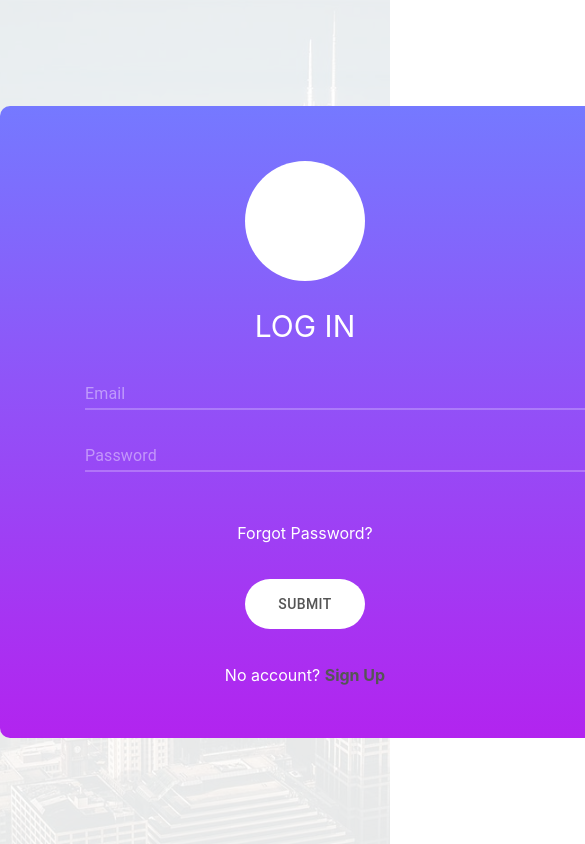
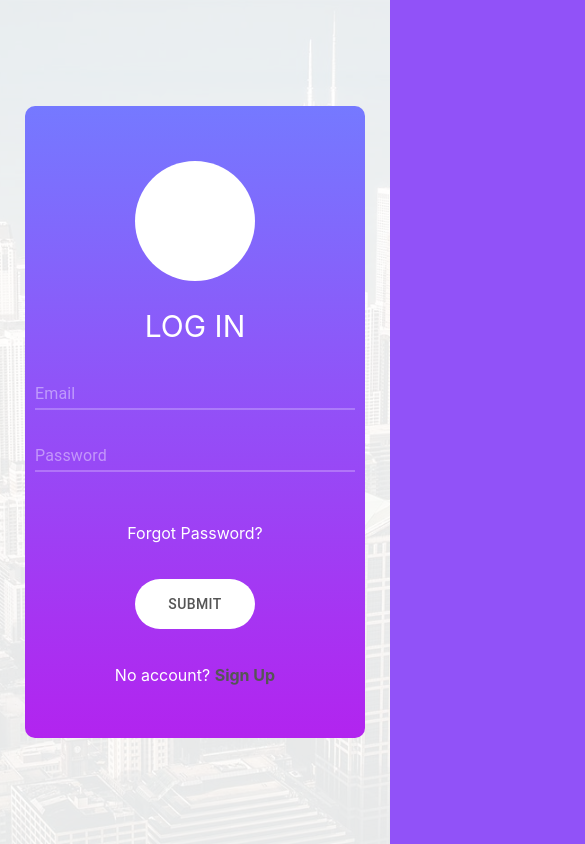
Before and after one commit to Zeinab1/task-managment, a React (Create React App) app: page /sign-in in a window 390 px wide. Shown: the top 844 px of the page, 585 px wide, since content can reach past the window. Built offline with nearby package versions, Linux system fonts and the light colour scheme.

Commit message:
update some code for responsive

```diff
--- a/src/assets/styles/main.js
+++ b/src/assets/styles/main.js
@@ -19,6 +19,12 @@ const customInputStyle = {
     position:"relative",
     zIndex:"1",
 
+    '@media only screen and (max-width: 300px)': {
+        background:"none"
+
+
+  },
+
     "&::before":{
       content:"''",
       display:"block",
@@ -33,17 +39,30 @@ const customInputStyle = {
 
 },
   wrapLogin:{
-    width:"500px",
+    // width:"200px",
     borderRadius:"10px",
-    overflow: "hidden",
-    padding: "55px 55px 37px 55px",
     margin:"40px 0",
 
     background:"#9152f8",
     background: "-webkit-linear-gradient(top, #7579ff, #b224ef)",
     background: "-o-linear-gradient(top, #7579ff, #b224ef)",
     background: "-moz-linear-gradient(top, #7579ff, #b224ef)",
-    background: "linear-gradient(top, #7579ff, #b224ef)"
+    background: "linear-gradient(top, #7579ff, #b224ef)",
+     '@media only screen and (min-width: 300px)': {
+        width:"300px",
+        padding:"55px 10px 37px 10px"
+    },
+    '@media only screen and (min-width: 340px)': {
+      width:"320px",
+      padding:"55px 10px 37px 10px"
+
+  },
+  '@media only screen and (min-width: 640px)': {
+    width:"500px",
+    padding: "55px 55px 37px 55px",
+
+},
+
   },
 
   loginFormlogo:{
@@ -112,11 +131,11 @@ const customInputStyle = {
   },
   // style of tasks page
   todosBody:{
-    backgroundColor:"#9152f8",
-    paddingTop:"100px",
-    paddingBottom:"100px",
-
-    height:"100vh"
+    // backgroundColor:"#9152f8",
+    // paddingTop:"100px",
+    // paddingBottom:"100px",
+    // position:"relative",
+    // height:"100vh"
   },
 
  todos:{
--- a/src/components/AllTask.js
+++ b/src/components/AllTask.js
@@ -35,7 +35,10 @@ const AllTask = () => {
             <Box
              sx={{
                 width:"80%",
-                margin:"0 auto"
+                margin:"0 auto",
+                paddingTop:"100px",
+                paddingBottom:"300px"
+
             }}>
                 <TodoList/>
             </Box>
--- a/src/components/TodoList.js
+++ b/src/components/TodoList.js
@@ -118,6 +118,7 @@ const TodoList = () => {
                                         onClick={()=>{
                                             setIdUpdate(todo._id)
                                         }}
+
                                         />
                                     </Grid>
                                     <Grid item  >
@@ -150,7 +151,6 @@ const TodoList = () => {
                 ):(
                     <>
                     <Typography variant="h6" sx={{
-                        marginLeft:"20px"
                     }}>Completed Tasks</Typography>
                     {completedTodos.map(function(todo,index) {
                         return (
@@ -160,7 +160,7 @@ const TodoList = () => {
                                     backgroundColor:"#fff",
                                     borderRadius:"10px",
                                     padding:"11px 14px",
-                                    margin:"20px"
+                                    margin:"20px 0"
                                 }}
                                 key={index}
                             >
--- a/src/index.css
+++ b/src/index.css
@@ -5,6 +5,11 @@ body {
     sans-serif;
   -webkit-font-smoothing: antialiased;
   -moz-osx-font-smoothing: grayscale;
+  height: 100vh;
+  background-color: #9152f8;
+  position: relative;
+  /* padding-top: 100px; */
+
 }
 
 code {
--- a/src/pages/Login.js
+++ b/src/pages/Login.js
@@ -64,8 +64,9 @@ const classes = useStyles();
 
     return (
         <div className={classes.container}>
-          <div className={classes.wrapLogin}>
-            <form onSubmit={handleSubmit(onSubmit)}>
+           <div className={classes.wrapLogin}>
+
+             <form onSubmit={handleSubmit(onSubmit)}>
               <span className={classes.loginFormlogo}>
               <i class="zmdi zmdi-landscape"></i>
               </span>
@@ -98,6 +99,7 @@ const classes = useStyles();
                     <p>No account? <Link to="/sign-up" style={{ textDecoration: 'none' }}><span>Sign Up</span></Link></p>
                   </div>
             </form>
+
           </div>
           <DialogSignup
           open={open}
--- a/src/resuableComponent/InputField.js
+++ b/src/resuableComponent/InputField.js
@@ -11,9 +11,12 @@ const useStyles = makeStyles(()=>({
   textfieldClass: {
     '& .MuiInput-input': {
      '&::-webkit-outer-spin-button, &::-webkit-inner-spin-button': {
-       '-webkit-appearance': 'none',
+       '-webkit-appearance': 'none !important',
+       "-moz-appearance":"textfield"
      },
+
     },
+
     "& .css-1x51dt5-MuiInputBase-input-MuiInput-input":{
       color:"#fff",
     },
@@ -30,7 +33,6 @@ const useStyles = makeStyles(()=>({
         borderBottom: "2px solid rgba(255,255,255,0.24)"
       },
       width:"100%",
-      padding:"0 5px 0 30px"
    },
 }))
 
```
